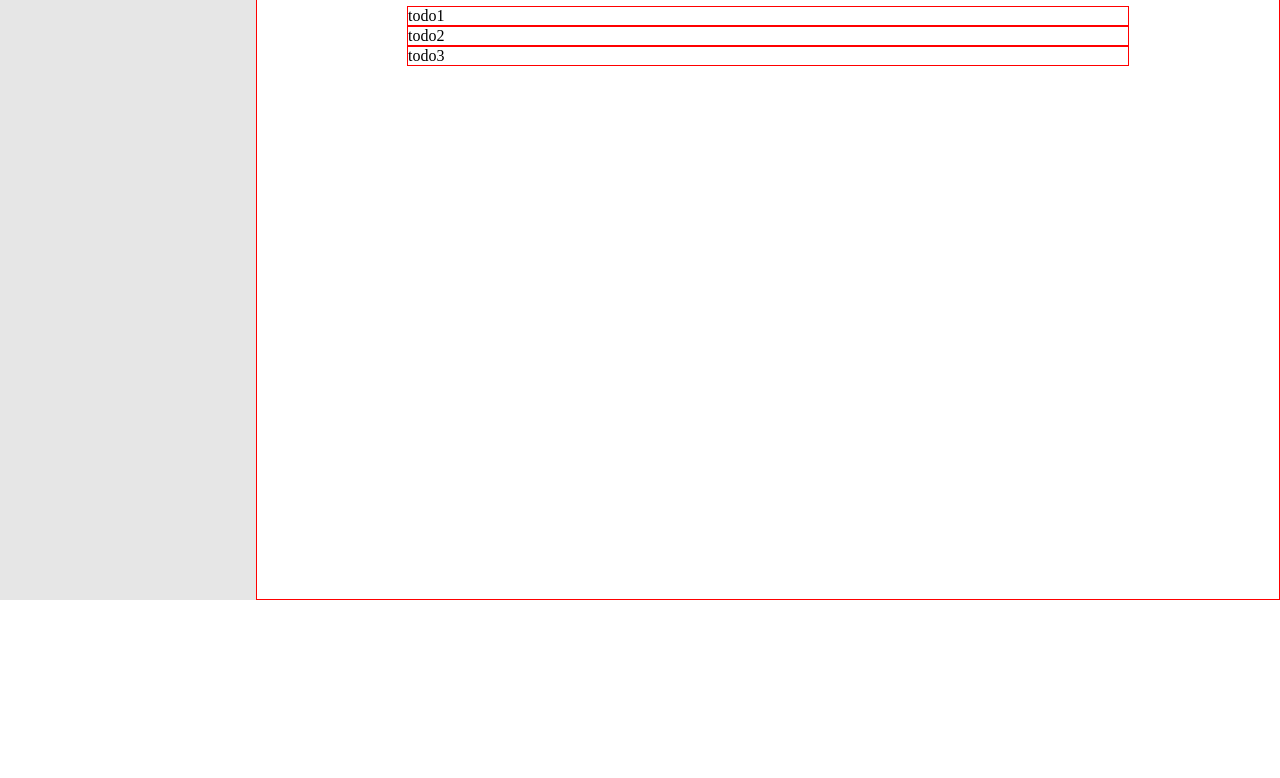
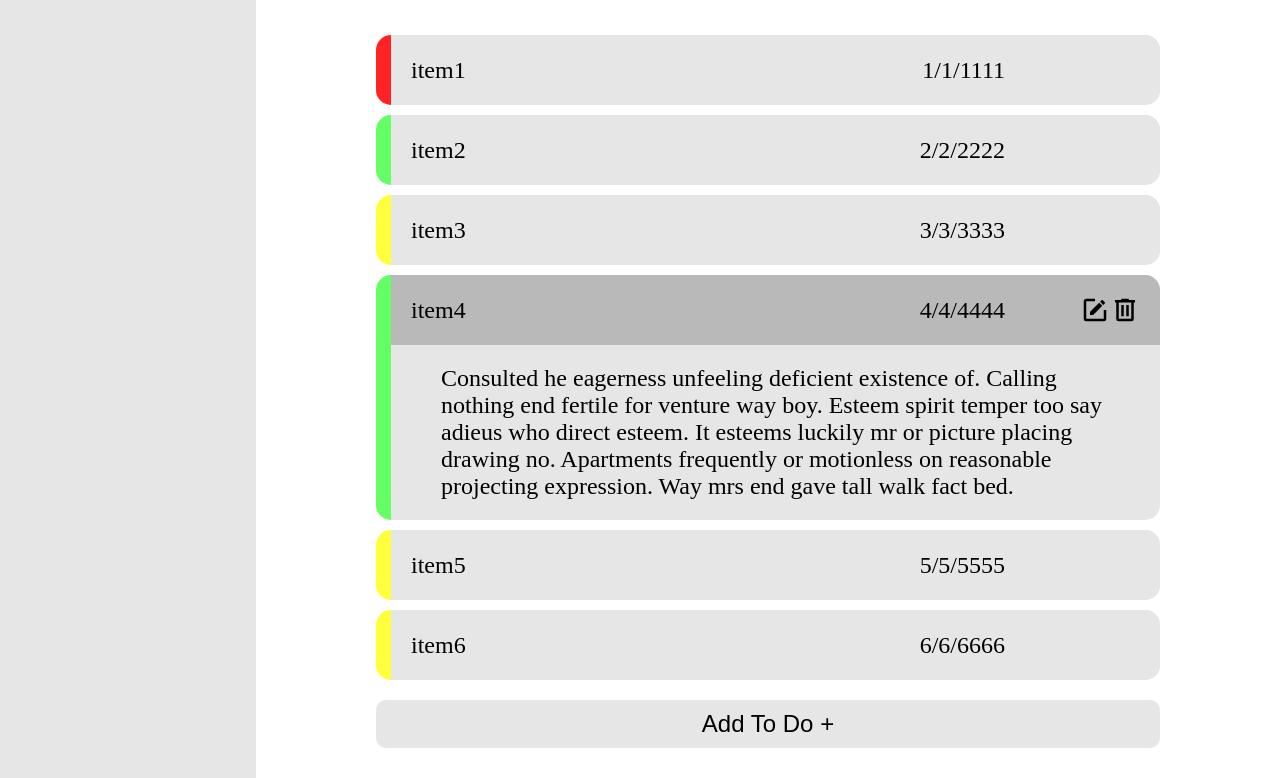
Before and after one commit to brocklee900/odinToDo, a website built with webpack: page src/template.html in a window 1280 px wide. Shown: the part 200-978 px from the top of the page. Before the commit the page ends 800 px from the top, so only its background shows below. Built offline with nearby package versions, Linux system fonts and the light colour scheme.

Commit message:
Add styling for to do items

```diff
--- a/src/DOMManager.js
+++ b/src/DOMManager.js
@@ -6,6 +6,8 @@ function setupDOM() {
     const projectEditModal = document.querySelector("#editProjectName");
     const projectDOMMap = new Map();
 
+
+    //update the DOM to show which project is currently selected
     function updateActive(newActiveID) {
 
         //remove the active styling from the old active project item
@@ -18,7 +20,7 @@ function setupDOM() {
             projectDOMMap.get(newActiveID).setAttribute("id", "active");
         };
 
-        //will set Active to undefined if the active project has been deleted
+        //will set Active to undefined depending on the case (project item deleted or new project to be added)
         setActiveProject(newActiveID);
 
     };
@@ -65,12 +67,16 @@ function setupDOM() {
         projectDOMMap.set(projectID, div);
 
         let p = document.createElement("p");
+        p.classList.add("title");
         p.textContent = name;
         div.appendChild(p);
 
+        let buttonsDiv = document.createElement("div");
+        buttonsDiv.classList.add("buttons");
+
         let b = document.createElement("button");
         b.classList.add("editBtn");
-        div.appendChild(b);
+        buttonsDiv.appendChild(b);
         b.addEventListener("click", (e) => {
             //event propagation activates the parent div event listener to update the active id
             projectEditModal.showModal();
@@ -78,7 +84,7 @@ function setupDOM() {
 
         b = document.createElement("button");
         b.classList.add("removeBtn");
-        div.appendChild(b);
+        buttonsDiv.appendChild(b);
         b.addEventListener("click", (e) => {
             e.stopPropagation(); //stop propagation to prevent the id from updating again from the parent div event listener
             removeProjectItem(projectID);
@@ -86,6 +92,8 @@ function setupDOM() {
             projectListDOM.removeChild(div);
             projectDOMMap.delete(projectID);
         });
+
+        div.appendChild(buttonsDiv);
 
         return div;
     };
--- a/src/projectManager.js
+++ b/src/projectManager.js
@@ -23,4 +23,6 @@ function setActiveProject(newActiveID) {
     projectList.activeProject = newActiveID;
 };
 
+
+
 export { addProjectItem, removeProjectItem, editProjectName, getActiveProject, setActiveProject };
--- a/src/styles.css
+++ b/src/styles.css
@@ -15,6 +15,11 @@ body {
     grid-template-rows: 1fr;
 }
 
+h1 {
+    text-align: center;
+}
+
+/* modal */
 #editProjectName {
     position: fixed;
     left: 50%;
@@ -55,6 +60,7 @@ body {
     font-size: 1.75rem;
 }
 
+/* content sections */
 #projectSection,
 #toDoSection,
 #projectContainer,
@@ -69,80 +75,134 @@ body {
     gap: 20px;
 }
 
-#toDoSection {
-    border: 1px solid rgb(255, 0, 0);
-}
-
-h1 {
-    text-align: center;
-}
-
 #projectHeader {
     font-size: 2rem;
     padding: 25px;
 }
 
+#toDoSection {
+    padding: 0px clamp(75px, 20%, 120px);
+    gap: 20px;
+    margin: 30px 0px;
+}
+
 #toDoHeader {
     font-size: 3rem;
-    padding-top: 100px;
-    padding-bottom: 50px;
+    margin-top: 100px;
+    margin-bottom: 30px;
 }
 
-#projectContainer {
+#projectContainer,
+#toDoContainer {
     gap: 10px;
 }
 
-#toDoContainer {
-    padding: 0px clamp(75px, 20%, 150px);
-}
-
-.projectItem {
+/* items */
+.projectItem,
+.toDoItem > .toDoItemHeader {
     display: flex;
     flex-direction: row;
 
+    align-items: center;
+}
+
+.projectItem{
     background-color: rgb(255, 255, 255);
     border-radius: 10px;
 
     padding: 10px;
 }
 
+.toDoItem {
+    background-color: rgb(230, 230, 230);
+    border-radius: 15px;
+
+    font-size: 1.5rem;
+}
+
+.toDoItemHeader {
+    background-color: rgb(230, 230, 230);
+    border-top-right-radius: 15px;
+    border-bottom-right-radius: 15px;
+
+    padding: 20px;
+    gap: 75px;
+}
+
+#active.toDoItem > .toDoItemHeader {
+    border-bottom-right-radius: 0px;
+}
+
+#active.toDoItem > .toDoNotes {
+    padding: 20px 50px;
+}
+
+.toDoItem.priorityHigh {
+    border-left: 15px solid rgb(255, 35, 35);
+}
+
+.toDoItem.priorityMedium {
+    border-left: 15px solid rgb(255, 255, 60);
+}
+
+.toDoItem.priorityLow {
+    border-left: 15px solid rgb(100, 255, 100);
+}
+
 .projectItem:hover,
 #active.projectItem,
-#projectSection > .addItem:hover {
-    background-color: rgb(165, 165, 165);
+.toDoItem:hover > .toDoItemHeader,
+#active.toDoItem > .toDoItemHeader,
+#projectSection > .addItem:hover,
+#toDoSection > .addItem:hover {
+    background-color: rgb(185, 185, 185);
 }
 
-.projectItem:active,
-#projectSection > .addItem:active {
-    box-shadow: 0px 0px 0px 1px rgb(0, 0, 0) inset;
+.buttons {
+    display: flex;
+    align-items: center;
 }
 
-.projectItem > p {
+.title {
     margin-right: auto;
 }
 
-.projectItem > button {
+.projectItem button,
+.toDoItem button {
     border: none;
-    height: 20px;
-    width: 20px;
     opacity: 0;
     visibility: hidden;
 }
 
-.projectItem:hover > button,
-#active.projectItem > button {
+.projectItem button {
+    height: 20px;
+    width: 20px;
+    min-height: 20px;
+    min-width: 20px;
+}
+
+.toDoItem button {
+    height: 30px;
+    width: 30px;
+    min-height: 30px;
+    min-width: 30px;
+}
+
+.projectItem:hover button,
+#active.projectItem button,
+.toDoItem:hover button,
+#active.toDoItem button {
     opacity: 1;
     visibility: visible;
 }
 
-.projectItem > button:hover {
+.projectItem button:hover,
+.toDoItem button:hover {
     box-shadow: 0px 0px 0px 1px rgb(0, 0, 0) inset;
     cursor: pointer;
 }
 
-.toDoItem {
-    border: 1px solid rgb(255, 0, 0);
-}
+/* item buttons */
 
 .editBtn {
     background: url(./images/square-edit-outline.svg);
@@ -158,3 +218,13 @@ h1 {
     border-radius: 10px;
     background-color: rgb(255, 255, 255);
 }
+
+.addItem:active
+{
+    box-shadow: 0px 0px 0px 1px rgb(0, 0, 0) inset;
+}
+
+#toDoSection > .addItem {
+    background-color: rgb(230, 230, 230);
+    font-size: 1.5rem;
+};
--- a/src/template.html
+++ b/src/template.html
@@ -16,10 +16,75 @@
         <div id="toDoSection">
             <h1 id="toDoHeader">To Do: List</h1>
             <div id="toDoContainer">
-                <div class="toDoItem">todo1</div>
-                <div class="toDoItem">todo2</div>
-                <div class="toDoItem">todo3</div>
+                <div class="toDoItem priorityHigh">
+                    <div class="toDoItemHeader">
+                        <p class="title">item1</p>
+                        <p class="dueDate">1/1/1111</p>
+                        <div class="buttons">
+                            <button class="editBtn"></button>
+                            <button class="removeBtn"></button>
+                        </div>
+                    </div>
+                    <p class="toDoNotes"></p>
+                </div>
+                <div class="toDoItem priorityLow">
+                    <div class="toDoItemHeader">
+                        <p class="title">item2</p>
+                        <p class="dueDate">2/2/2222</p>
+                        <div class="buttons">
+                            <button class="editBtn"></button>
+                            <button class="removeBtn"></button>
+                        </div>
+                    </div>
+                    <p class="toDoNotes"></p>
+                </div>
+                <div class="toDoItem priorityMedium">
+                    <div class="toDoItemHeader">
+                        <p class="title">item3</p>
+                        <p class="dueDate">3/3/3333</p>
+                        <div class="buttons">
+                            <button class="editBtn"></button>
+                            <button class="removeBtn"></button>
+                        </div>
+                    </div>
+                    <p class="toDoNotes"></p>
+                </div>
+                <div id="active" class="toDoItem priorityLow">
+                    <div class="toDoItemHeader">
+                        <p class="title">item4</p>
+                        <p class="dueDate">4/4/4444</p>
+                        <div class="buttons">
+                            <button class="editBtn"></button>
+                            <button class="removeBtn"></button>
+                        </div>
+                    </div>
+                    <p class="toDoNotes">Consulted he eagerness unfeeling deficient existence of. Calling nothing end fertile for venture way boy. Esteem spirit temper too say adieus who direct esteem. It esteems luckily mr or picture placing drawing no. Apartments frequently or motionless on reasonable projecting expression. Way mrs end gave tall walk fact bed.
+                    </p>
+                </div>
+                <div class="toDoItem priorityMedium">
+                    <div class="toDoItemHeader">
+                        <p class="title">item5</p>
+                        <p class="dueDate">5/5/5555</p>
+                        <div class="buttons">
+                            <button class="editBtn"></button>
+                            <button class="removeBtn"></button>
+                        </div>
+                    </div>
+                    <p class="toDoNotes"></p>
+                </div>
+                <div class="toDoItem priorityMedium">
+                    <div class="toDoItemHeader">
+                        <p class="title">item6</p>
+                        <p class="dueDate">6/6/6666</p>
+                        <div class="buttons">
+                            <button class="editBtn"></button>
+                            <button class="removeBtn"></button>
+                        </div>
+                    </div>
+                    <p class="toDoNotes"></p>
+                </div>
             </div>
+            <button class="addItem">Add To Do +</button>
         </div>
 
         <dialog id="editProjectName" closeby="none">
```
